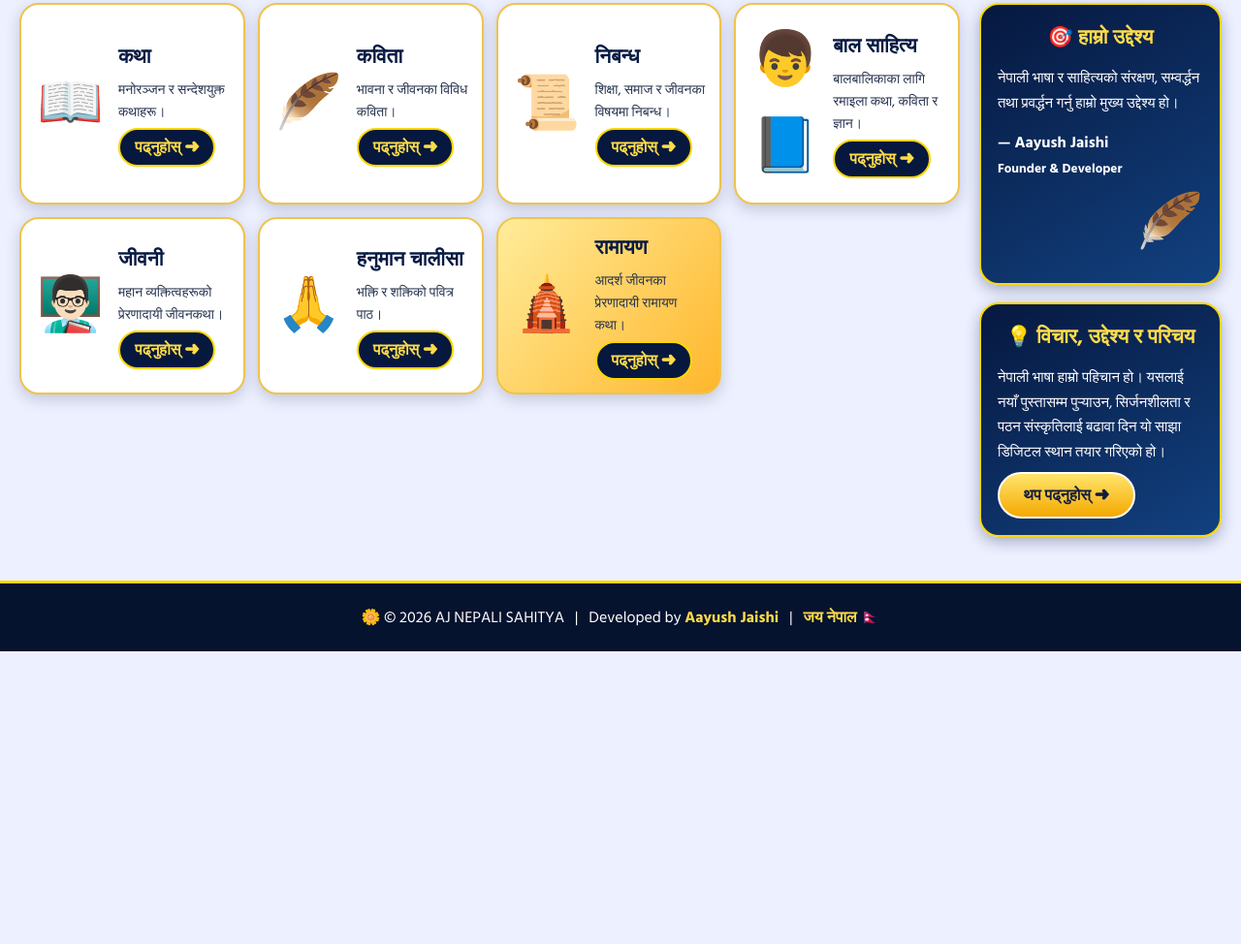
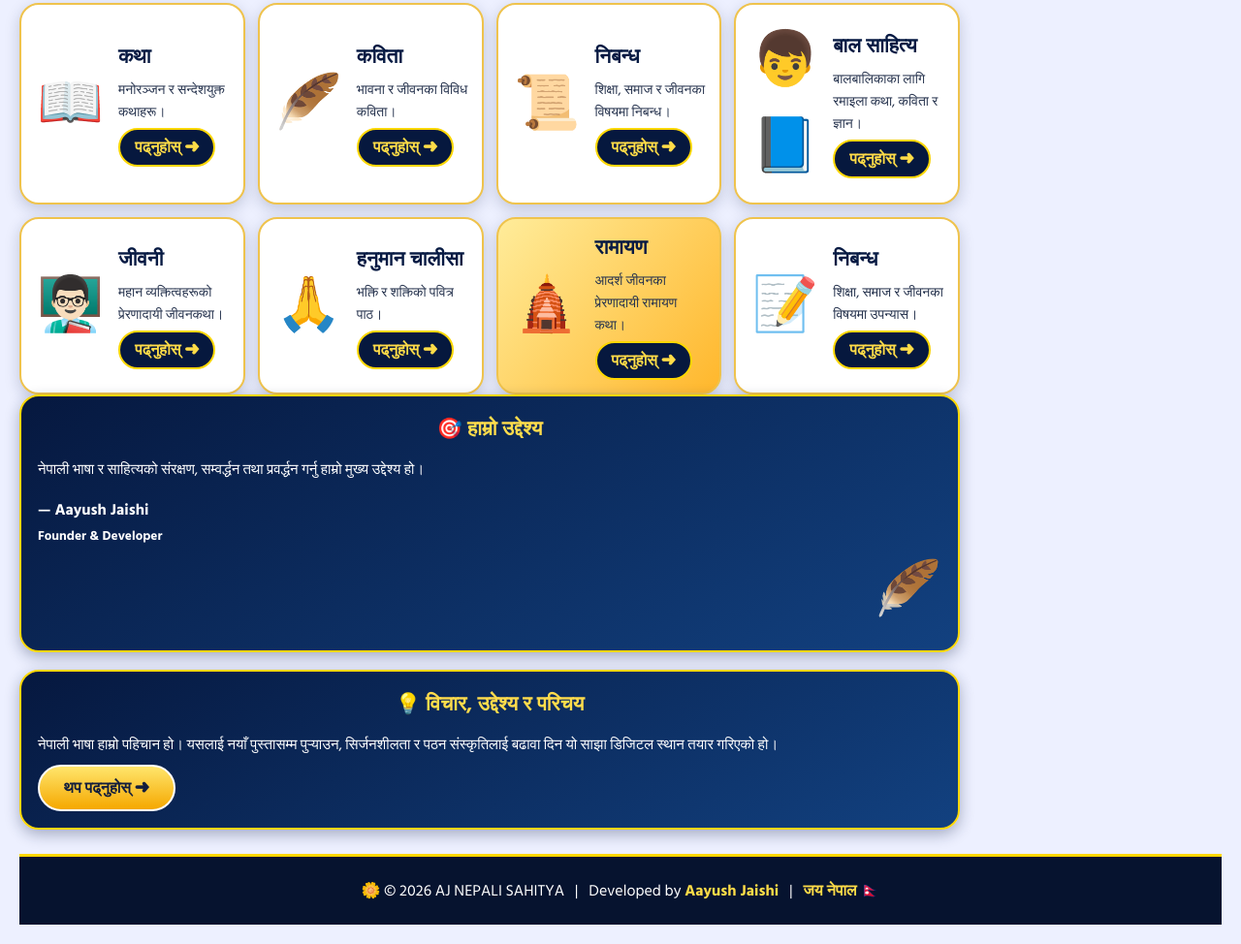
Before and after one commit to jaishiaayush6-collab/AAYUSH-NEPALI-SAHITYA, a plain HTML site: page index.html in a window 1280 px wide. Shown: the part 825-1799 px from the top of the page at 97% size. Before the commit the page ends 1497 px from the top, so only its background shows below. Drawn offline with Linux system fonts and the light colour scheme.

Commit message:
Update index.html

```diff
--- a/index.html
+++ b/index.html
@@ -384,6 +384,7 @@ AJ नेपाली<br>साहित्य
 <a href="jivani.html">👤 जीवनी</a>
 <a href="hanuman-chalisa.html">🙏 हनुमान चालीसा</a>
 <a href="ramayan.html">🛕 रामायण</a>
+  <a href="upanyasa.html">📝 उपन्यास</a>
 
 
 </nav>
@@ -488,6 +489,13 @@ placeholder="साहित्यको विभाग खोज्नुह
 </div>
 </div>
 
+<div class="card" id="upanyasa.html" data-name="उपन्यास">
+<div class="art">📝</div>
+<div>
+<h3>निबन्ध</h3>
+<p>शिक्षा, समाज र जीवनका विषयमा उपन्यास।</p>
+<a href="nibandha.html" class="small-btn">पढ्नुहोस् ➜</a>
+</div>
 </div>
 
 <p id="empty" style="display:none;text-align:center;padding:20px">
```
